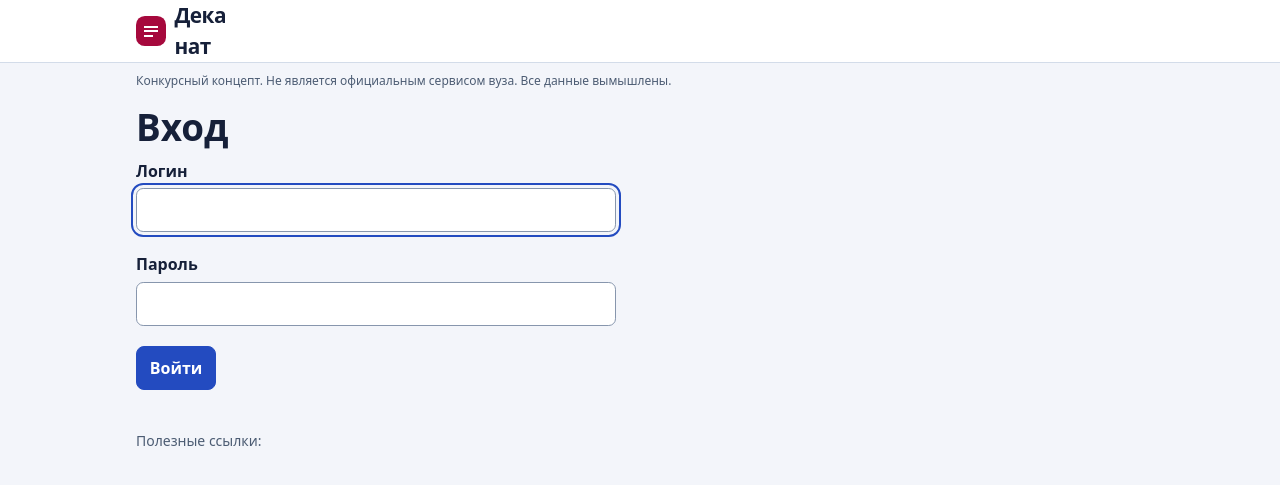
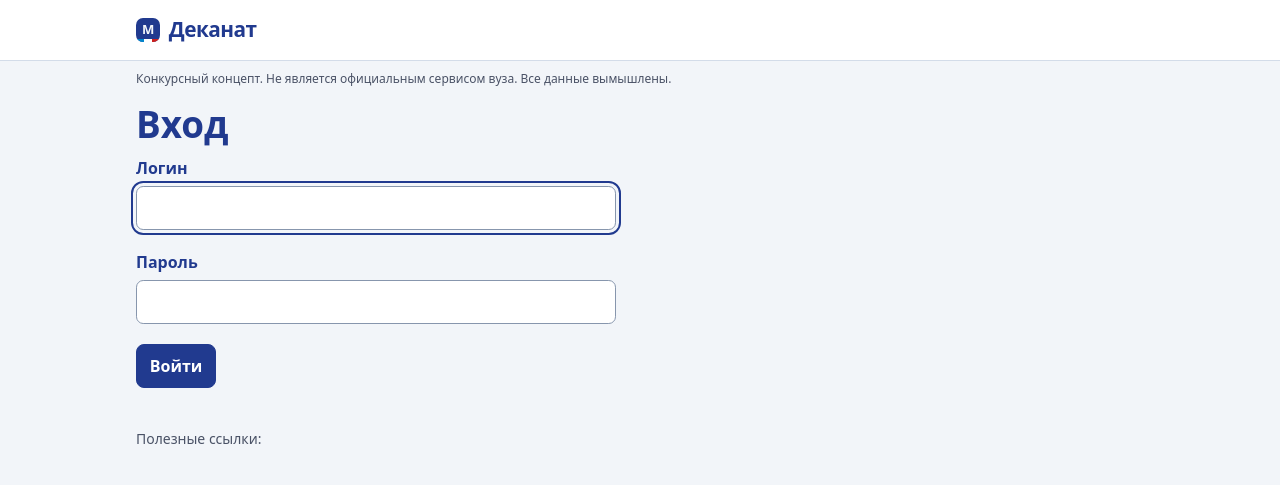
Before and after one commit to Edge0fSanity/mgimo-new-decanait, a Django app: page /login/?next=/exams/ in a window 1280 px wide. Shown: the top 485 px of the page. Run offline with Django 5.2, Linux system fonts and the light colour scheme; data that the repository does not hold is empty.

Commit message:
Выборочный перенос из worktree: палитра прототипа (индиго #213a8f, одна синяя семья), знак «М» с триколором в шапке, favicon МГИМО

```diff
--- a/static/css/base.css
+++ b/static/css/base.css
@@ -1,12 +1,13 @@
 :root {
-  --ink: #162039;
-  --accent: #234bc0;
-  --accent-solid: #234bc0;
-  --brand: #a6093d; /* фирменный красный МГИМО (ревью п.7); только бренд-знак, не --accent/--danger */
+  /* палитра прототипа design/kabinet.html (цвета сняты со знака МГИМО) */
+  --ink: #213a8f;
+  --accent: #213a8f; /* одна синяя семья с --ink: ссылки отличает подчёркивание; контраст выше, чем у #0072af */
+  --accent-solid: #213a8f;
+  --brand: #ce1f1c; /* красный триколора; только бренд-знак, не --accent/--danger */
   --line: #d3dce9;
-  --bg: #f3f5fa;
-  --muted: #4c5c73;
-  --danger: #8a242c;
+  --bg: #f2f5f9;
+  --muted: #4a5266;
+  --danger: #ce1f1c;
   --tint: #e9efff;
   --page-width: 67rem;
   --gutter: clamp(1rem, 3vw, 2rem);
@@ -73,16 +74,27 @@ a { color: var(--accent); text-underline-offset: .18em; }
   color: var(--ink);
   text-decoration: none;
 }
-.brand::before {
+/* знак кабинета: плашка-«М» с триколорной полосой (design/kabinet.html .mark--initial) */
+.mark {
+  display: inline-grid;
+  place-items: center;
+  flex: none;
+  width: 1.5rem;
+  height: 1.5rem;
+  border-radius: 7px;
+  background: var(--ink);
+  color: var(--bg);
+  font-size: .82rem;
+  font-weight: 600;
+  position: relative;
+  overflow: hidden;
+}
+.mark--initial::after {
   content: "";
-  flex: 0 0 1.85rem;
-  height: 1.85rem;
-  border-radius: .55rem;
-  background:
-    linear-gradient(#fff, #fff) 50% 34% / 48% 2px no-repeat,
-    linear-gradient(#fff, #fff) 50% 51% / 48% 2px no-repeat,
-    linear-gradient(#fff, #fff) 38% 68% / 30% 2px no-repeat,
-    var(--brand);
+  position: absolute;
+  left: 0; right: 0; bottom: 0;
+  height: 3px;
+  background: linear-gradient(90deg, #0086cd 0 33.4%, #ffffff 33.4% 66.7%, #ce1f1c 66.7% 100%);
 }
 .site-nav { display: flex; align-items: center; gap: .125rem; }
 .site-nav a, .bell {
--- a/templates/base.html
+++ b/templates/base.html
@@ -12,7 +12,7 @@
 <a class="skip-link" href="#main">К основному содержанию</a>
 <header class="site-header">
   <div class="header-content">
-    <a class="brand" href="{% url 'home' %}">Деканат</a>
+    <a class="brand" href="{% url 'home' %}"><span class="mark mark--initial" aria-hidden="true">М</span>Деканат</a>
     {% if user.is_authenticated %}
     <nav class="site-nav" aria-label="Основная навигация">
       <a href="{% url 'home' %}" {% if request.path == '/' %}class="active" aria-current="page"{% endif %}>Сегодня</a>
```
Also changed, not shown: static/favicon.svg.
